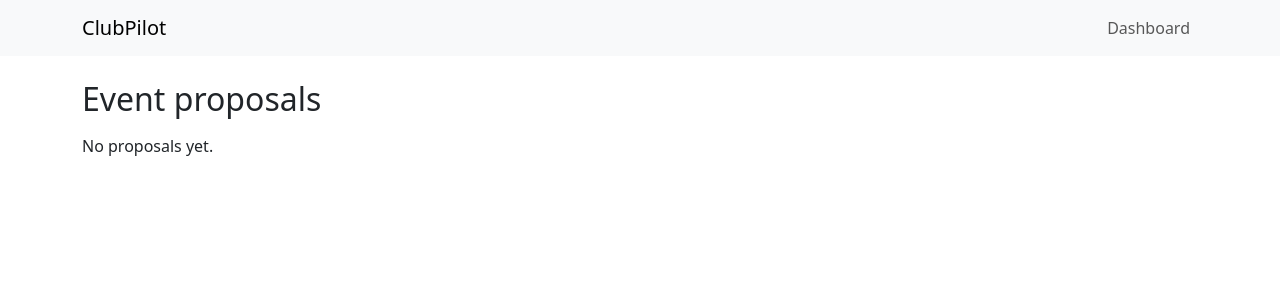
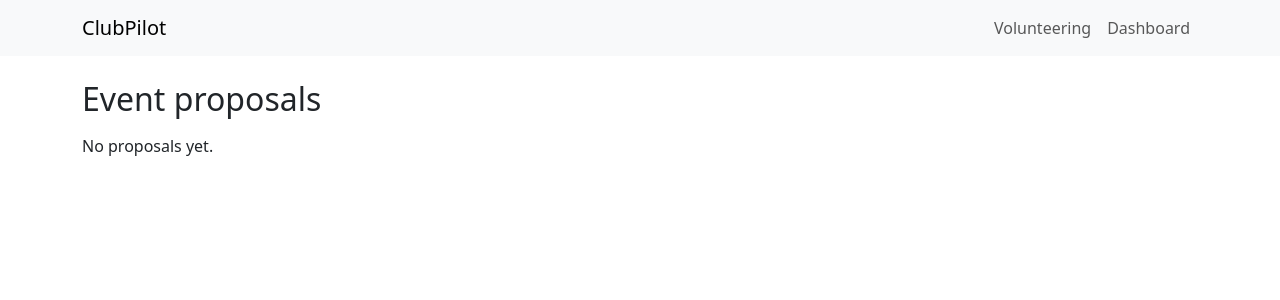
Before and after one commit to iishmee/clubpilot, a Laravel app: page /events in a window 1280 px wide. Shown: the top 300 px of the page. Run offline with Laravel 12, Linux system fonts and the light colour scheme; a user stored in the database is signed in; data comes from the database, SQL or seed files in the repository; data that the repository does not hold is empty.

Commit message:
Update nav.blade.php

```diff
--- a/resources/views/partials/nav.blade.php
+++ b/resources/views/partials/nav.blade.php
@@ -12,6 +12,7 @@
                     <a class="nav-link" href="{{ route('events.reviews.index') }}">Proposal review</a>
                     <a class="nav-link" href="{{ route('reservations.reviews.index') }}">Venue request review</a>
                 @endif
+                <a class="nav-link" href="{{ route('volunteers.index') }}">Volunteering</a>
                 <a class="nav-link" href="{{ route('dashboard') }}">Dashboard</a>
             </div>
         @endauth
```
